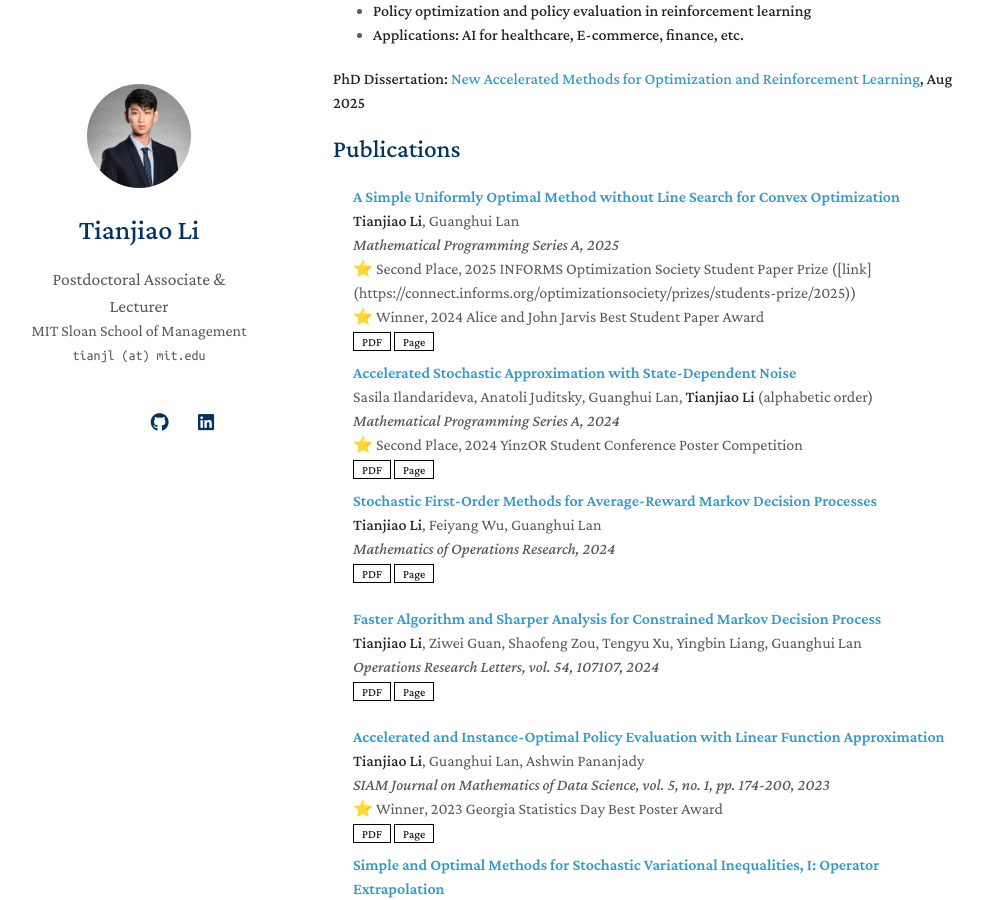
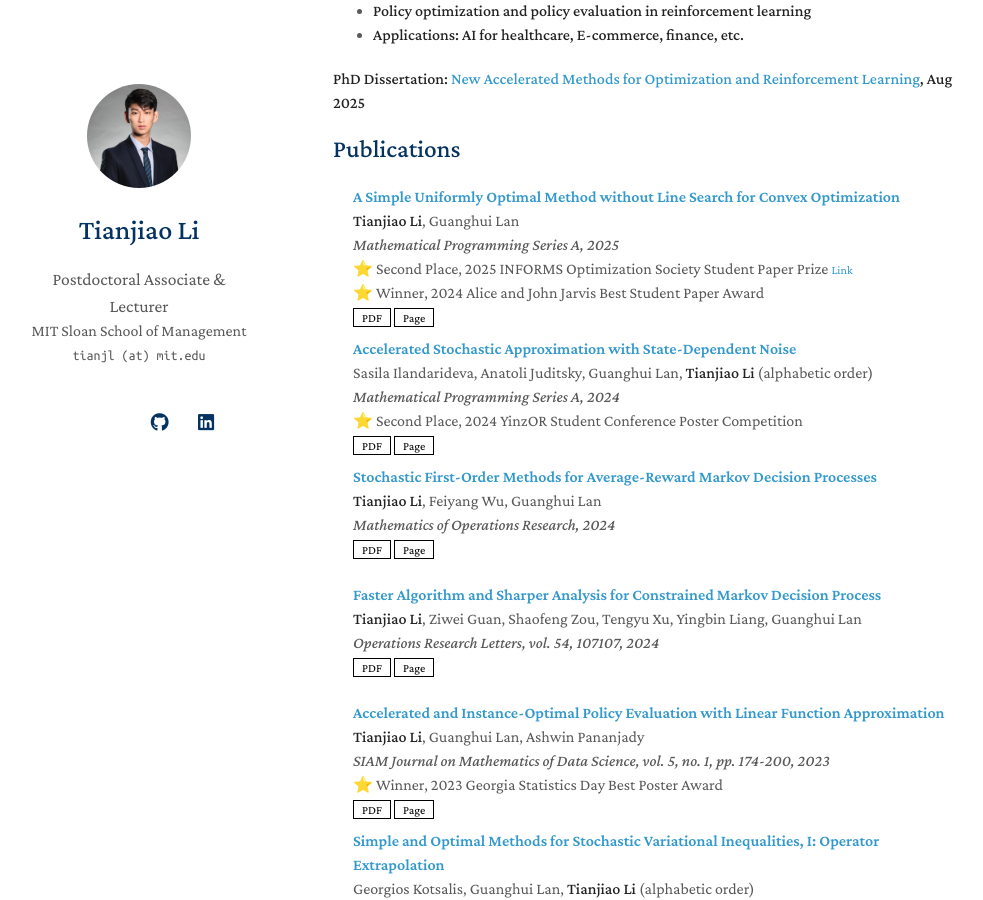
Before and after one commit to tli432/tli432.github.io, a Jekyll site: the page built from index.md, in a window 1280 px wide and 900 px high, scrolled down 500 px. Shown: the whole window, without its empty margins (137-1120 px from the left). Built offline with Jekyll 4.4.1, drawn with Linux system fonts in a browser that asks for light colours; nearby versions of some CDN libraries; a style sheet for code colours, icons or effects is not loaded; our own code applies the rules of GitHub Pages for plain Markdown files.

Commit message:
update template

```diff
--- a/_data/publications.yml
+++ b/_data/publications.yml
@@ -4,8 +4,9 @@ main:
     authors: <strong>Tianjiao Li</strong>, Guanghui Lan
     # conference_short: MICCAI
     journal: Mathematical Programming Series A, 2025
-    awardone: ⭐ Second Place, 2025 INFORMS Optimization Society Student Paper Prize ([link](https://connect.informs.org/optimizationsociety/prizes/students-prize/2025))
+    awardone: ⭐ Second Place, 2025 INFORMS Optimization Society Student Paper Prize
     awardtwo: ⭐ Winner, 2024 Alice and John Jarvis Best Student Paper Award
+    awardonelink: https://connect.informs.org/optimizationsociety/prizes/students-prize/2025
     pdf: https://arxiv.org/pdf/2310.10082.pdf
     page: https://link.springer.com/article/10.1007/s10107-025-02250-z
     # bibtex: https://scholar.googleusercontent.com/scholar.bib?q=info:iBma3nDE2RMJ:scholar.google.com/&output=citation&scisdr=ClH4ZR_KEN2Ahlzj_uY:AFWwaeYAAAAAZffl5ubMzRCYzmdeCTNOtFjR7_8&scisig=AFWwaeYAAAAAZffl5liqEMp6S8ty28MOLUvZbbE&scisf=4&ct=citation&cd=-1&hl=en
--- a/_includes/publications.md
+++ b/_includes/publications.md
@@ -16,10 +16,16 @@
       {% if link.awardone %}
       {{ link.awardone }}
       {% endif %}
+      {% if link.awardonelink %}
+      <a href="{{ link.awardonelink }}" class="btn btn-sm z-depth-0" role="button" target="_blank" style="font-size:12px;">Link</a>
+      {% endif %}
     </div>
     <div class="awardtwo">
       {% if link.awardtwo %}
       {{ link.awardtwo }}
+      {% endif %}
+      {% if link.awardtwolink %}
+      <a href="{{ link.awardtwolink }}" class="btn btn-sm z-depth-0" role="button" target="_blank" style="font-size:12px;">Link</a>
       {% endif %}
     </div>
     <div class="links">
```
